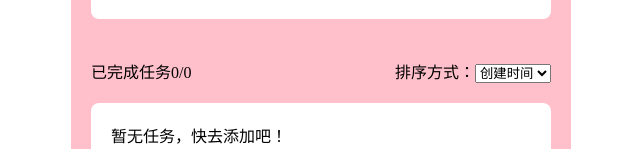
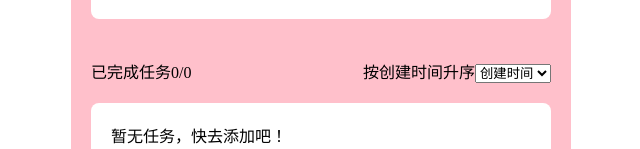
Before and after one commit to cheeseburgertony/todo-list, a React (Vite) app: page / in a window 1280 px wide. Shown: the part 272-421 px from the top of the page, without its empty margins (319-959 px from the left). Built offline with nearby package versions, Linux system fonts and the light colour scheme.

Commit message:
feat: 添加任务重要性标记&升降序功能

```diff
--- a/src/components/TodoList/index.tsx
+++ b/src/components/TodoList/index.tsx
@@ -7,8 +7,11 @@ interface ITask {
   title: string;
   description: string;
   completed: boolean;
+  important?: boolean;
   createdAt: number;
 }
+
+type sortOrderType = "createdAt" | "important" | "title";
 
 const TodoList = memo(() => {
   const [tasks, setTasks] = useState<ITask[]>(
@@ -16,9 +19,8 @@ const TodoList = memo(() => {
   );
   const [taskTitle, setTaskTitle] = useState("");
   const [taskDescription, setTaskDescription] = useState("");
-  const [sortOrder, setSortOrder] = useState<"createdAt" | "title">(
-    "createdAt"
-  );
+  const [sortOrder, setSortOrder] = useState<sortOrderType>("createdAt");
+  const [isAscending, setIsAscending] = useState(true);
 
   const updateTasks = (newTasks: ITask[]) => {
     setTasks(newTasks);
@@ -33,6 +35,7 @@ const TodoList = memo(() => {
       title: taskTitle,
       description: taskDescription,
       completed: false,
+      important: false,
       createdAt: new Date().getTime(),
     };
     updateTasks([...tasks, newTask]);
@@ -52,16 +55,46 @@ const TodoList = memo(() => {
     );
   };
 
+  const handleToggleImportant = (id: number) => {
+    updateTasks(
+      tasks.map((task) =>
+        task.id === id ? { ...task, important: !task.important } : task
+      )
+    );
+  };
+
+  const toggleSortOrder = () => {
+    setIsAscending(!isAscending);
+  };
+
   const sortedTasks = useMemo(() => {
     const sorted = [...tasks].sort((a, b) => {
+      let res = 0;
       if (sortOrder === "createdAt") {
-        return a.createdAt - b.createdAt;
+        res = a.createdAt - b.createdAt;
+      } else if (sortOrder === "important") {
+        res = (a.important ? 1 : 0) - (b.important ? 1 : 0);
       } else {
-        return a.title.localeCompare(b.title);
+        res = a.title.localeCompare(b.title);
       }
+
+      return isAscending ? res : -res;
     });
     return sorted;
-  }, [tasks, sortOrder]);
+  }, [tasks, sortOrder, isAscending]);
+
+  const getSortedName = () => {
+    switch (sortOrder) {
+      case "createdAt":
+        return isAscending ? "按创建时间升序" : "按创建时间降序";
+      case "important":
+        return isAscending ? "按重要性升序" : "按重要性降序";
+      case "title":
+        return isAscending ? "按标题升序" : "按标题降序";
+      default:
+        return "";
+    }
+  };
 
   return (
     <div className="todolist">
@@ -96,14 +129,20 @@ const TodoList = memo(() => {
         </div>
 
         <div className="sort">
-          排序方式：
+          <span
+            onClick={toggleSortOrder}
+            style={{ cursor: "pointer", userSelect: "none" }}
+          >
+            {getSortedName()}
+          </span>
           <select
             value={sortOrder}
             onChange={(e) => {
-              setSortOrder(e.target.value as "createdAt" | "title");
+              setSortOrder(e.target.value as sortOrderType);
             }}
           >
             <option value="createdAt">创建时间</option>
+            <option value="important">重要性</option>
             <option value="title">标题</option>
           </select>
         </div>
@@ -130,6 +169,9 @@ const TodoList = memo(() => {
               </div>
             </div>
             <div className="right">
+              <button onClick={() => handleToggleImportant(task.id)}>
+                {task.important ? "取消重要" : "标记为重要"}
+              </button>
               <button onClick={() => handleTaskDelete(task.id)}>删除</button>
             </div>
           </div>
```
